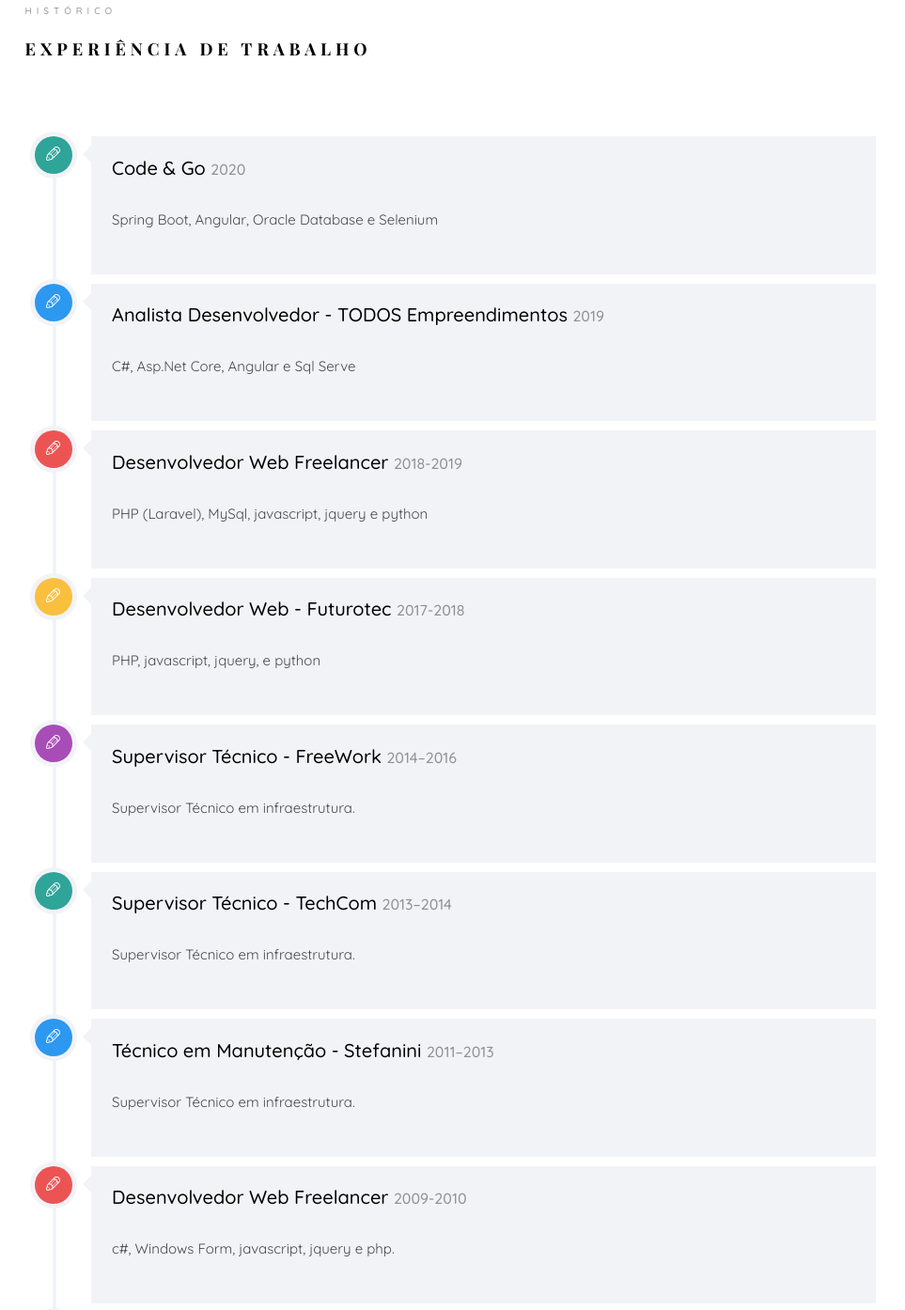
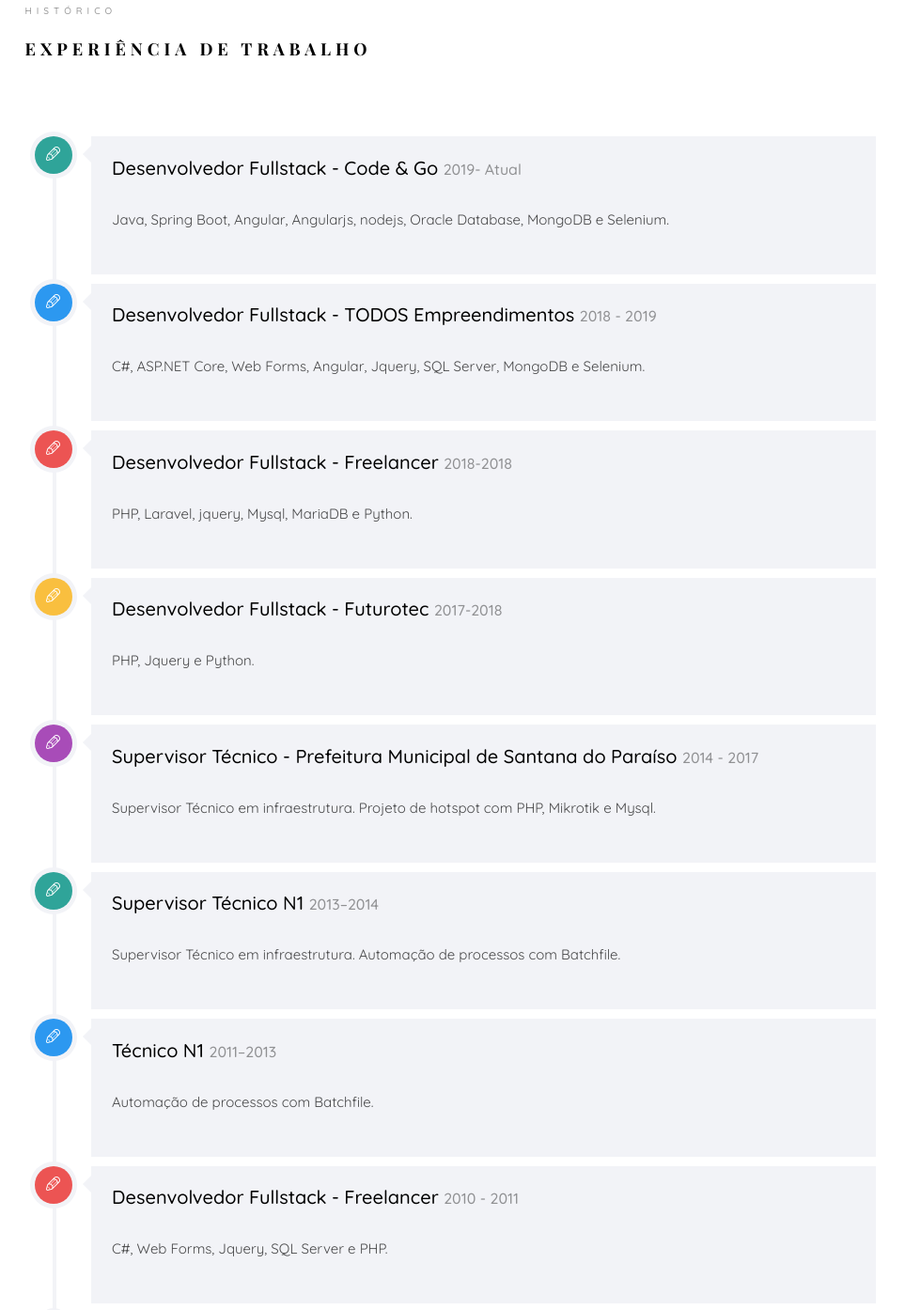
Before and after one commit to wictorChaves/wictorchaves.github.io, a plain HTML site: page index.html in a window 1280 px wide. Shown: the part 4808-6202 px from the top of the page at 94% size, without its empty margins (311-1274 px from the left). Drawn offline with nearby package versions, Linux system fonts and the light colour scheme; files whose address does not match are found by name; a web font is replaced by a local one.

Commit message:
Update index.html

```diff
--- a/index.html
+++ b/index.html
@@ -552,10 +552,9 @@
 
 											<div class="timeline-label">
 												<h2><a href="https://codeandgo.com.br/"
-														target="_blank">Code & Go</a>
-													<span>2020</span></h2>
-												<p>Spring Boot, Angular, Oracle Database e Selenium
-												</p>
+														target="_blank">Desenvolvedor Fullstack - Code & Go</a>
+													<span>2019- Atual</span></h2>
+												<p>Java, Spring Boot, Angular, Angularjs, nodejs, Oracle Database, MongoDB e Selenium.</p>
 											</div>
 										</div>
 									</article>
@@ -569,11 +568,9 @@
 
 											<div class="timeline-label">
 												<h2><a href="https://www.linkedin.com/company/todos-empreendimentos/"
-														target="_blank">Analista Desenvolvedor - TODOS
-														Empreendimentos</a>
-													<span>2019</span></h2>
-												<p>C#, Asp.Net Core, Angular e Sql Serve
-												</p>
+														target="_blank">Desenvolvedor Fullstack - TODOS Empreendimentos</a>
+													<span>2018 - 2019</span></h2>
+												<p>C#, ASP.NET Core, Web Forms, Angular, Jquery, SQL Server, MongoDB e Selenium.</p>
 											</div>
 										</div>
 									</article>
@@ -585,10 +582,8 @@
 												<i class="icon-pen2"></i>
 											</div>
 											<div class="timeline-label">
-												<h2>Desenvolvedor Web Freelancer
-													<span>2018-2019</span></h2>
-												<p>PHP (Laravel), MySql, javascript,
-													jquery e python</p>
+												<h2>Desenvolvedor Fullstack - Freelancer <span>2018-2018</span></h2>
+												<p>PHP, Laravel, jquery, Mysql, MariaDB e Python.</p>
 											</div>
 										</div>
 									</article>
@@ -599,11 +594,11 @@
 												<i class="icon-pen2"></i>
 											</div>
 											<div class="timeline-label">
-												<h2><a href="https://www.futurotec.com.br/especial/"
-														target="_blank">Desenvolvedor Web - Futurotec</a>
+												<h2><a href="https://www.futurotec.com.br/"
+														target="_blank">Desenvolvedor Fullstack - Futurotec</a>
 													<span>2017-2018</span>
 												</h2>
-												<p>PHP, javascript, jquery, e python</p>
+												<p>PHP, Jquery e Python.</p>
 											</div>
 										</div>
 									</article>
@@ -614,9 +609,12 @@
 												<i class="icon-pen2"></i>
 											</div>
 											<div class="timeline-label">
-												<h2>Supervisor Técnico - FreeWork <span>2014–2016</span>
+												<h2>Supervisor Técnico - Prefeitura Municipal de Santana do Paraíso <span>2014 - 2017</span>
 												</h2>
-												<p>Supervisor Técnico em infraestrutura.</p>
+												<p>
+												Supervisor Técnico em infraestrutura.
+												Projeto de hotspot com PHP, Mikrotik e Mysql.
+												</p>
 											</div>
 										</div>
 									</article>
@@ -627,9 +625,12 @@
 												<i class="icon-pen2"></i>
 											</div>
 											<div class="timeline-label">
-												<h2>Supervisor Técnico - TechCom <span>2013–2014</span>
+												<h2>Supervisor Técnico N1 <span>2013–2014</span>
 												</h2>
-												<p>Supervisor Técnico em infraestrutura.</p>
+												<p>
+													Supervisor Técnico em infraestrutura.
+													Automação de processos com Batchfile.
+												</p>
 											</div>
 										</div>
 									</article>
@@ -640,10 +641,11 @@
 												<i class="icon-pen2"></i>
 											</div>
 											<div class="timeline-label">
-												<h2><a href="https://stefanini.com/pt-br" target="_blank">Técnico em
-														Manutenção - Stefanini</a>
+												<h2><a href="https://stefanini.com/pt-br" target="_blank">Técnico N1</a>
 													<span>2011–2013</span></h2>
-												<p>Supervisor Técnico em infraestrutura.</p>
+												<p>
+													Automação de processos com Batchfile.
+												</p>
 											</div>
 										</div>
 									</article>
@@ -654,10 +656,9 @@
 												<i class="icon-pen2"></i>
 											</div>
 											<div class="timeline-label">
-												<h2>Desenvolvedor Web Freelancer <span>2009-2010</span>
+												<h2>Desenvolvedor Fullstack - Freelancer <span>2010 - 2011</span>
 												</h2>
-												<p>c#, Windows Form, javascript, jquery e
-													php.</p>
+												<p>C#, Web Forms,  Jquery, SQL Server e PHP.</p>
 											</div>
 										</div>
 									</article>
```
